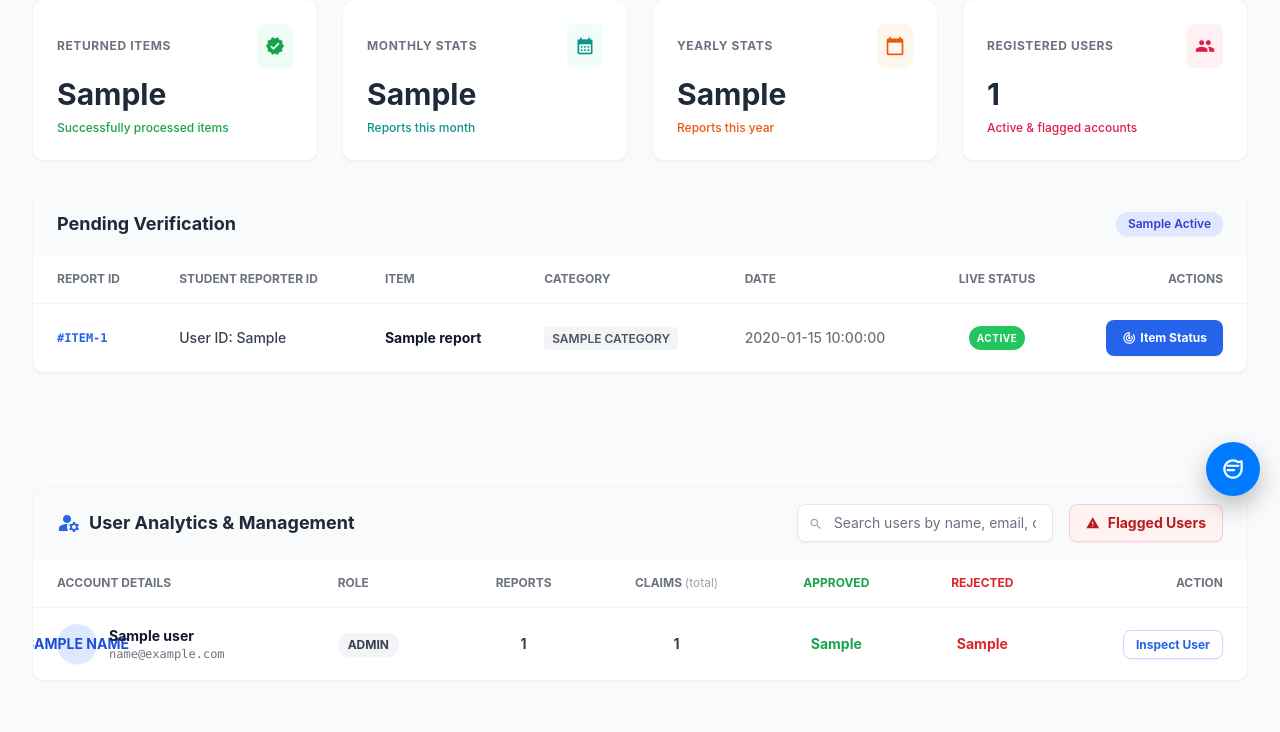
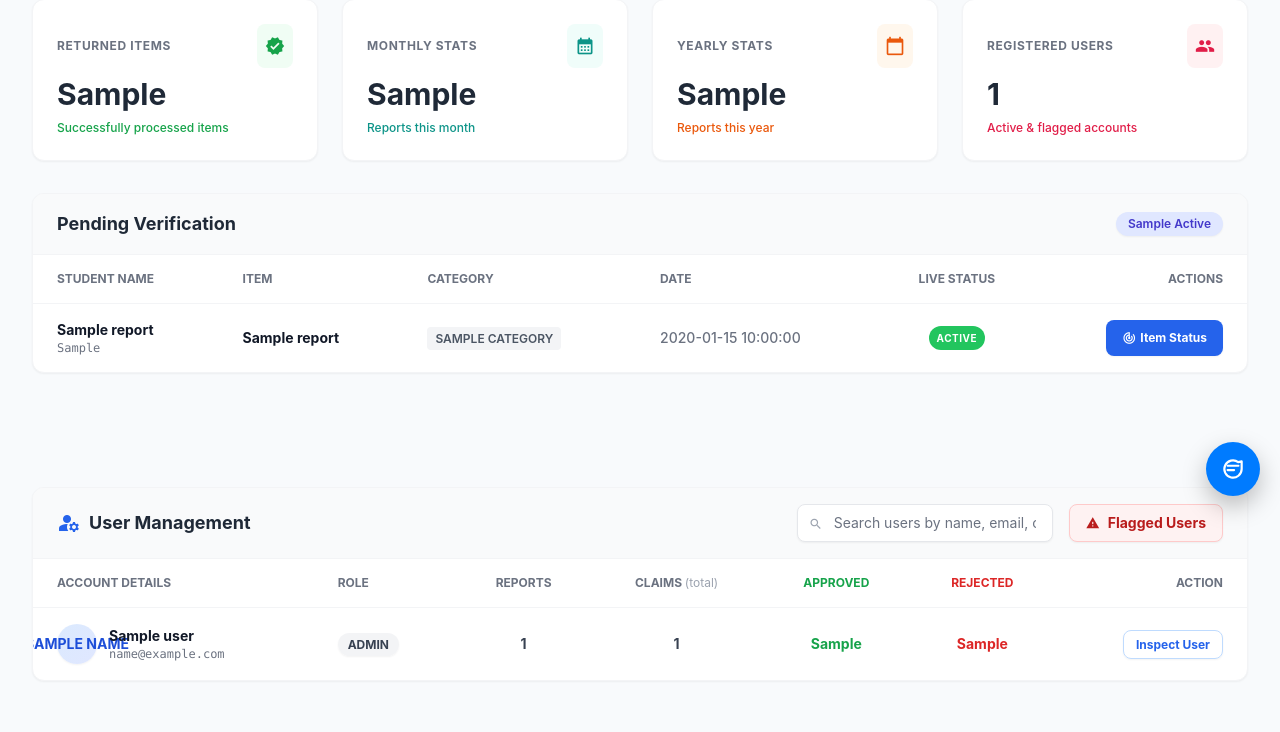
Before and after one commit to lucifer-27/Lost-and-found, a Flask app: template templates/admin.html in a window 1280 px wide. Shown: the part 284-1016 px from the top of the page. Run offline with Flask 3, Linux system fonts and the light colour scheme; the template is opened without the code that fills it: most values are stand-ins (such as "Sample title", 1, 10 or a date in 2020); parts of the project's set-up code (start-up, migrations or seed data) failed here and were passed over; some libraries are stand-ins or nearby versions.

Commit message:
fixed duplicate key error for multiple claim

```diff
--- a/app.py
+++ b/app.py
@@ -7,6 +7,7 @@
 from werkzeug.security import generate_password_hash, check_password_hash
 from werkzeug.utils import secure_filename
 from pymongo import MongoClient
+from pymongo.errors import DuplicateKeyError
 from bson.objectid import ObjectId
 
 # ---------------- APP SETUP ----------------
@@ -147,6 +148,32 @@
         "created_at": datetime.utcnow()
     })
 
+
+def get_user_display_fields(user_doc):
+    if not user_doc:
+        return {
+            "name": "Unknown User",
+            "roll_no": "--",
+            "email": "",
+        }
+
+    email = user_doc.get("email", "")
+    return {
+        "name": user_doc.get("name") or user_doc.get("full_name") or "Unknown User",
+        "roll_no": email.split("@")[0] if "@" in email else (email or "--"),
+        "email": email,
+    }
+
+
+def find_user_by_id(user_id):
+    if not user_id:
+        return None
+
+    try:
+        return users_collection.find_one({"_id": ObjectId(str(user_id))})
+    except:
+        return users_collection.find_one({"_id": user_id})
+
 # ---------------- HOME ----------------
 @app.route("/")
 def home():
@@ -162,12 +189,16 @@
 
     if request.method == "POST":
 
+        full_name = " ".join((request.form.get("full_name", "") or "").split())
         email = request.form.get("email")
         role = request.form.get("role")
         password = request.form.get("password")
         confirm = request.form.get("confirm_password")
         admin_code = request.form.get("admin_code")
         staff_code = request.form.get("staff_code")
+
+        if not full_name:
+            return render_template("register.html", error="Full name is required")
 
         if password != confirm:
             return render_template("register.html", error="Passwords do not match")
@@ -193,9 +224,12 @@
         hashed = generate_password_hash(password)
 
         users_collection.insert_one({
+            "name": full_name,
+            "full_name": full_name,
             "email": email,
             "role": role,
-            "password_hash": hashed
+            "password_hash": hashed,
+            "account_flagged": False
         })
 
         return render_template("register.html", success="Registration successful! Please login.")
@@ -346,12 +380,33 @@
     # Pending Reports (Items with/without claims)
     pending_reports = list(items_collection.find({"status":"active"}).sort("created_at",-1).limit(10))
     for report in pending_reports:
-        has_claim = claims_collection.find_one({"item_id": report["_id"], "status": "pending"})
+        has_claim = claims_collection.find_one(
+            {"item_id": report["_id"], "status": "pending"},
+            sort=[("requested_at", -1)]
+        )
         if has_claim:
             report["has_claim"] = True
             report["claim_id"] = has_claim["_id"]
+
+            claimant_fields = get_user_display_fields(find_user_by_id(has_claim.get("requested_by")))
+            report["student_display_name"] = (
+                has_claim.get("student_name")
+                or has_claim.get("claimed_by_name")
+                or claimant_fields["name"]
+                or "Unknown User"
+            )
+            report["student_roll_no"] = (
+                has_claim.get("roll_no")
+                or has_claim.get("claimed_by_roll_no")
+                or claimant_fields["roll_no"]
+                or "--"
+            )
         else:
             report["has_claim"] = False
+
+            reporter_fields = get_user_display_fields(find_user_by_id(report.get("reported_by")))
+            report["student_display_name"] = reporter_fields["name"]
+            report["student_roll_no"] = reporter_fields["roll_no"]
 
     return render_template(
         "admin.html",
@@ -425,6 +480,11 @@
     if not item:
         flash("Item not found.", "error")
         return redirect(url_for("admin"))
+
+    reporter_fields = get_user_display_fields(find_user_by_id(item.get("reported_by")))
+    item["reporter_name"] = reporter_fields["name"]
+    item["reporter_roll_no"] = reporter_fields["roll_no"]
+    item["reporter_email"] = reporter_fields["email"]
 
     # Get all claims for this item
     try:
@@ -804,29 +864,44 @@
     if "user" not in session or session.get("role") != "student":
         return redirect(url_for("login"))
 
-    item_id = request.form.get("item_id")
-    student_name = request.form.get("student_name")
-    description_lost = request.form.get("description_lost")
+    item_id = (request.form.get("item_id") or "").strip()
+    student_name = (request.form.get("student_name") or "").strip()
+    description_lost = (request.form.get("description_lost") or "").strip()
 
     if not item_id:
         return redirect(url_for("items"))
 
+    if not student_name or not description_lost:
+        session["claim_error"] = "Please fill in your name and item description before submitting."
+        return redirect(url_for("items"))
+
+    try:
+        item_object_id = ObjectId(item_id)
+    except:
+        session["claim_error"] = "Invalid item selected."
+        return redirect(url_for("items"))
+
     # Get student email
     user = users_collection.find_one({"_id": ObjectId(session["user_id"])})
+    if not user:
+        session["claim_error"] = "Your account could not be verified. Please log in again."
+        return redirect(url_for("login"))
+
     student_email = user["email"]
 
     # Extract roll number
     roll_no = student_email.split("@")[0]
 
     # Get item info
-    item = items_collection.find_one({"_id": ObjectId(item_id)})
+    item = items_collection.find_one({"_id": item_object_id})
 
     if not item:
+        session["claim_error"] = "This item is no longer available for claim."
         return redirect(url_for("items"))
 
-    # Prevent duplicate claim
+    # Prevent duplicate pending claim by the same user for the same item.
     existing = claims_collection.find_one({
-        "item_id": ObjectId(item_id),
+        "item_id": item_object_id,
         "requested_by": session["user_id"],
         "status": "pending"
     })
@@ -835,9 +910,21 @@
         session["claim_error"] = "You already submitted a claim for this item."
         return redirect(url_for("items"))
 
+    # Collect previous pending claimants for staff context, excluding the current user.
+    previous_claims = list(
+        claims_collection.find(
+            {
+                "item_id": item_object_id,
+                "status": "pending",
+                "requested_by": {"$ne": session["user_id"]}
+            },
+            {"student_name": 1, "roll_no": 1}
+        )
+    )
+
     # Create claim record
     claim_record = {
-        "item_id": ObjectId(item_id),
+        "item_id": item_object_id,
         "item_name": item["name"],
         "item_description": item.get("description", ""),
         "category": item.get("category", ""),
@@ -851,8 +938,30 @@
         "requested_by": session["user_id"]
     }
 
-    claims_collection.insert_one(claim_record)
+    try:
+        # Insert a fresh dict so PyMongo's injected _id is never reused accidentally.
+        claims_collection.insert_one(dict(claim_record))
+    except DuplicateKeyError:
+        existing = claims_collection.find_one({
+            "item_id": item_object_id,
+            "requested_by": session["user_id"],
+            "status": "pending"
+        })
+        if existing:
+            session["claim_error"] = "You already submitted a claim for this item."
+        else:
+            session["claim_error"] = "This claim could not be submitted right now. Please try again."
+        return redirect(url_for("items"))
 
+    prior_claimant_labels = []
+    for previous_claim in previous_claims:
+        previous_name = previous_claim.get("student_name") or "Unknown User"
+        previous_roll_no = previous_claim.get("roll_no") or "--"
+        prior_claimant_labels.append(f"{previous_name} ({previous_roll_no})")
+
+    attention_note = ""
+    if prior_claimant_labels:
+        attention_note = " Extra attention: pending claim already exists from " + ", ".join(prior_claimant_labels) + "."
 
     # Notify ALL staff users about the new claim
     staff_users = list(users_collection.find({"role": "staff"}))
@@ -860,21 +969,9 @@
         create_notification(
             str(staff["_id"]),
             "staff",
-            f"New claim request from {roll_no} ({student_name}) for '{item['name']}'. Description: {description_lost}",
+            f"New claim request from {student_name} ({roll_no}) for '{item['name']}'. Description: {description_lost}.{attention_note}",
             "claim_submitted"
         )
-
-        result = claims_collection.insert_one(claim_record)
-        # notify staff about new claim
-        staff_users = users_collection.find({"role": "staff"})
-
-        for staff in staff_users:
-            create_notification(
-                staff["_id"],
-                "staff",
-                f"New claim request for '{item['name']}' received.",
-                "new_claim"
-                )
 
     session["claim_success"] = True
     return redirect(url_for("items"))
@@ -1174,4 +1271,4 @@
 
 # ---------------- RUN ----------------
 if __name__ == "__main__":
-    app.run(debug=True, port=5001, use_reloader=False)
+    app.run(debug=True, port=5001, use_reloader=True)
--- a/templates/admin.html
+++ b/templates/admin.html
@@ -226,8 +226,7 @@
           <table class="w-full text-left border-collapse">
             <thead>
               <tr class="text-xs uppercase text-gray-500 font-semibold border-b border-gray-100 bg-white">
-                <th class="px-6 py-4">Report ID</th>
-                <th class="px-6 py-4">Student Reporter ID</th>
+                <th class="px-6 py-4">Student Name</th>
                 <th class="px-6 py-4">Item</th>
                 <th class="px-6 py-4">Category</th>
                 <th class="px-6 py-4">Date</th>
@@ -238,8 +237,10 @@
             <tbody class="text-sm divide-y divide-gray-100">
               {% for report in pending_reports %}
               <tr class="hover:bg-gray-50 transition-colors">
-                <td class="px-6 py-4 font-mono text-xs text-blue-600 font-bold">#ITEM-{{ report.id }}</td>
-                <td class="px-6 py-4 font-medium text-gray-700">User ID: {{ report.reported_by }}</td>
+                <td class="px-6 py-4">
+                  <div class="font-bold text-gray-900">{{ report.student_display_name or "Unknown User" }}</div>
+                  <div class="text-xs text-gray-500 font-mono">{{ report.student_roll_no or "--" }}</div>
+                </td>
                 <td class="px-6 py-4 font-bold text-gray-900">{{ report.name }}</td>
                 <td class="px-6 py-4">
                   <span class="px-2 py-1 rounded bg-gray-100 text-gray-600 text-xs font-semibold uppercase">{{
@@ -265,7 +266,7 @@
               </tr>
               {% else %}
               <tr>
-                <td colspan="7" class="px-6 py-8 text-center text-gray-500 text-lg font-medium">No active reports
+                <td colspan="6" class="px-6 py-8 text-center text-gray-500 text-lg font-medium">No active reports
                   pending verification.</td>
               </tr>
               {% endfor %}
@@ -283,7 +284,7 @@
         <div class="px-6 py-4 border-b border-gray-100 flex justify-between items-center bg-gray-50">
           <h2 class="text-lg font-bold text-gray-800 flex items-center gap-2">
             <span class="material-icons text-blue-600">manage_accounts</span>
-            User Analytics & Management
+            User Management
           </h2>
           <div class="flex items-center gap-4">
             <div class="relative">
@@ -298,6 +299,7 @@
             </a>
           </div>
         </div>
+
         <div class="overflow-x-auto custom-scrollbar">
           <table class="w-full text-left border-collapse whitespace-nowrap">
             <thead>
@@ -317,10 +319,10 @@
                 <td class="px-6 py-4">
                   <div class="flex items-center gap-3">
                     <div class="h-10 w-10 rounded-full bg-gradient-to-br from-blue-100 to-indigo-100 flex items-center justify-center text-blue-700 font-bold text-sm shadow-sm">
-                      {{ (user.name or user.email)[0] | upper }}
+                      {{ (user.name or user.full_name or user.email)[0] | upper }}
                     </div>
                     <div>
-                      <div class="font-bold text-gray-900 group-hover:text-blue-700">{{ user.name or "Unknown User" }}</div>
+                      <div class="font-bold text-gray-900 group-hover:text-blue-700">{{ user.name or user.full_name or "Unknown User" }}</div>
                       <div class="text-xs text-gray-500 font-mono">{{ user.email.split('@')[0] if '@' in user.email else user.email }}</div>
                     </div>
                   </div>
--- a/templates/admin_item_status.html
+++ b/templates/admin_item_status.html
@@ -138,7 +138,10 @@
             </div>
             <div class="space-y-1 mt-2">
               <p class="text-xs font-bold text-gray-400 uppercase tracking-widest">Reported By</p>
-              <p class="font-medium text-blue-600">User #{{ item.reported_by|string|truncate(8, True, '') }}</p>
+              <div>
+                <p class="font-semibold text-blue-600">{{ item.reporter_name }}</p>
+                <p class="text-xs text-gray-500 font-mono mt-1">{{ item.reporter_roll_no }}</p>
+              </div>
             </div>
             <div class="space-y-1 mt-2">
               <p class="text-xs font-bold text-gray-400 uppercase tracking-widest">Date Found</p>
```
Also changed, not shown: templates/items_student.html (+8 -0 lines).
